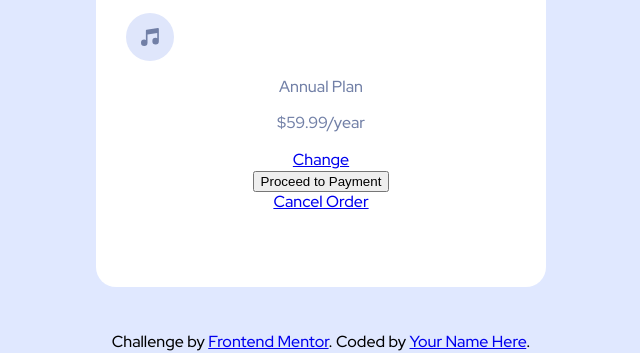
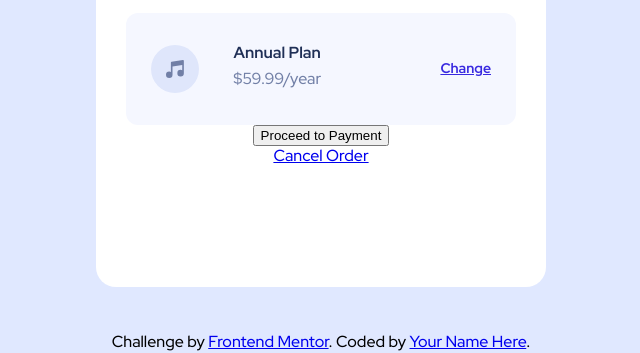
Before and after one commit to bombblastmedia/order-summary-component-main, a plain HTML site: page index.html in a window 1280 px wide. Shown: the part 498-851 px from the top of the page, without its empty margins (319-959 px from the left). Drawn offline with Linux system fonts and the light colour scheme; a web font is replaced by a local one.

Commit message:
Styled plan section
using display: flex, flex-direction: row.

```diff
--- a/index.html
+++ b/index.html
@@ -35,14 +35,12 @@
             <p> You can now listen to millions of songs, audiobooks, and podcasts on any
               device anywhere you like!</p>
         </div>
-          <div>
+          <div class="plan-container">
             <div class="music-icon">
               <img src="./images/icon-music.svg" alt="music icon">
             </div>
-          <div>
-            <p>Annual Plan</p>
-          </div>
-          <div>
+          <div class="plan-description">
+            <strong>Annual Plan</strong>
             <p>$59.99/year</p>
           </div>
           <div>
--- a/style.css
+++ b/style.css
@@ -75,7 +75,47 @@ body {
     padding: 0px 2.5em;
 }
 
+
+
+.plan-container {
+    background-color: var(--very-pale-blue);
+    padding: 25px;
+    border-radius: 12px;
+    -webkit-border-radius: 12px;
+    -moz-border-radius: 12px;
+    -ms-border-radius: 12px;
+    -o-border-radius: 12px;
+    display: flex;
+    flex-direction: row;
+    justify-content: space-between;
+    align-items: center;
+
+
+
+}
+
 .music-icon {
     width: 48px;
     height: 48px;
 }
+
+.plan-description {
+    line-height: 10px;
+    margin-right: 85px;
+    padding-top: 10px;
+}
+
+.plan-container a {
+    color: var(--bright-blue);
+    font-size: 0.875rem;
+    font-weight: 700;
+}
+
+.plan-container a:hover {
+    opacity: 0.8;
+    text-decoration: none;
+}
+
+.plan-container strong {
+    color: var(--dark-blue);
+}
```
